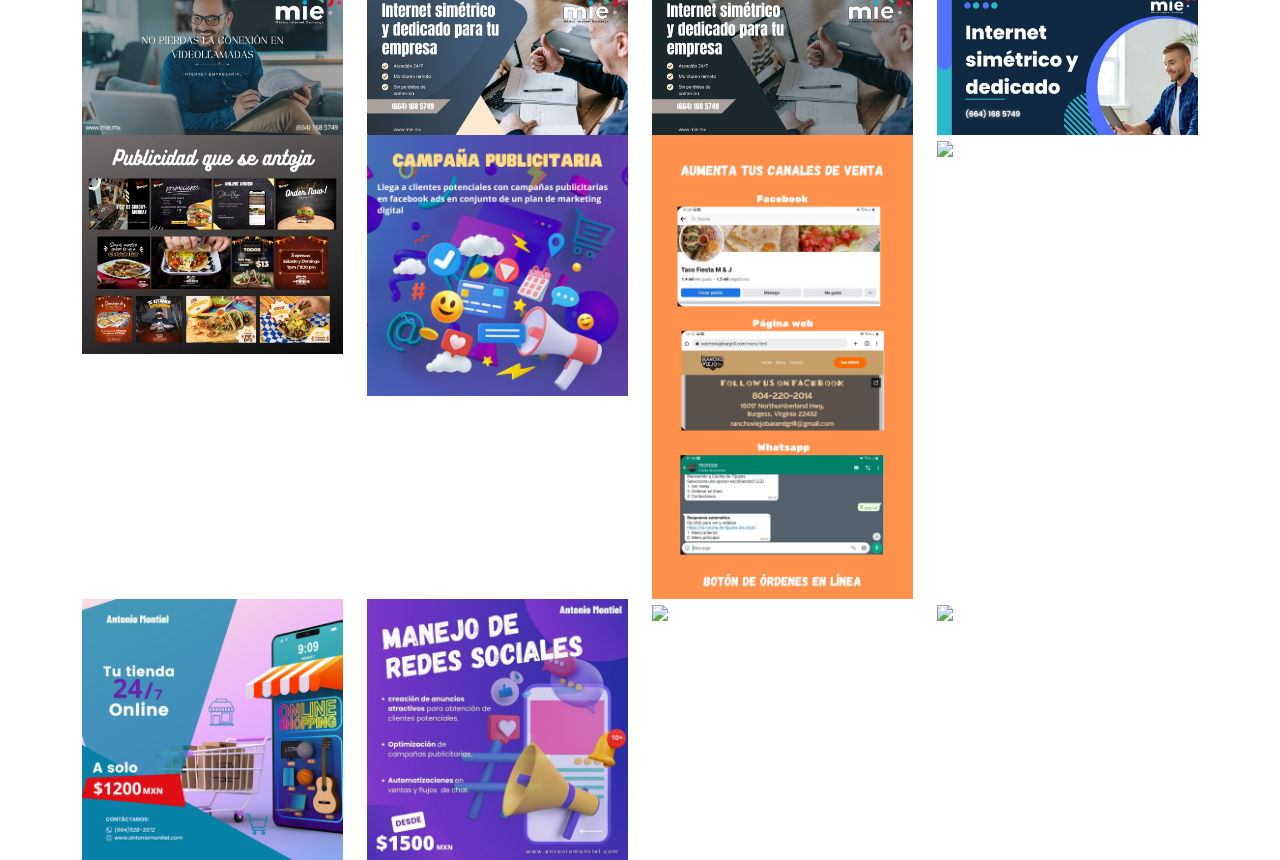
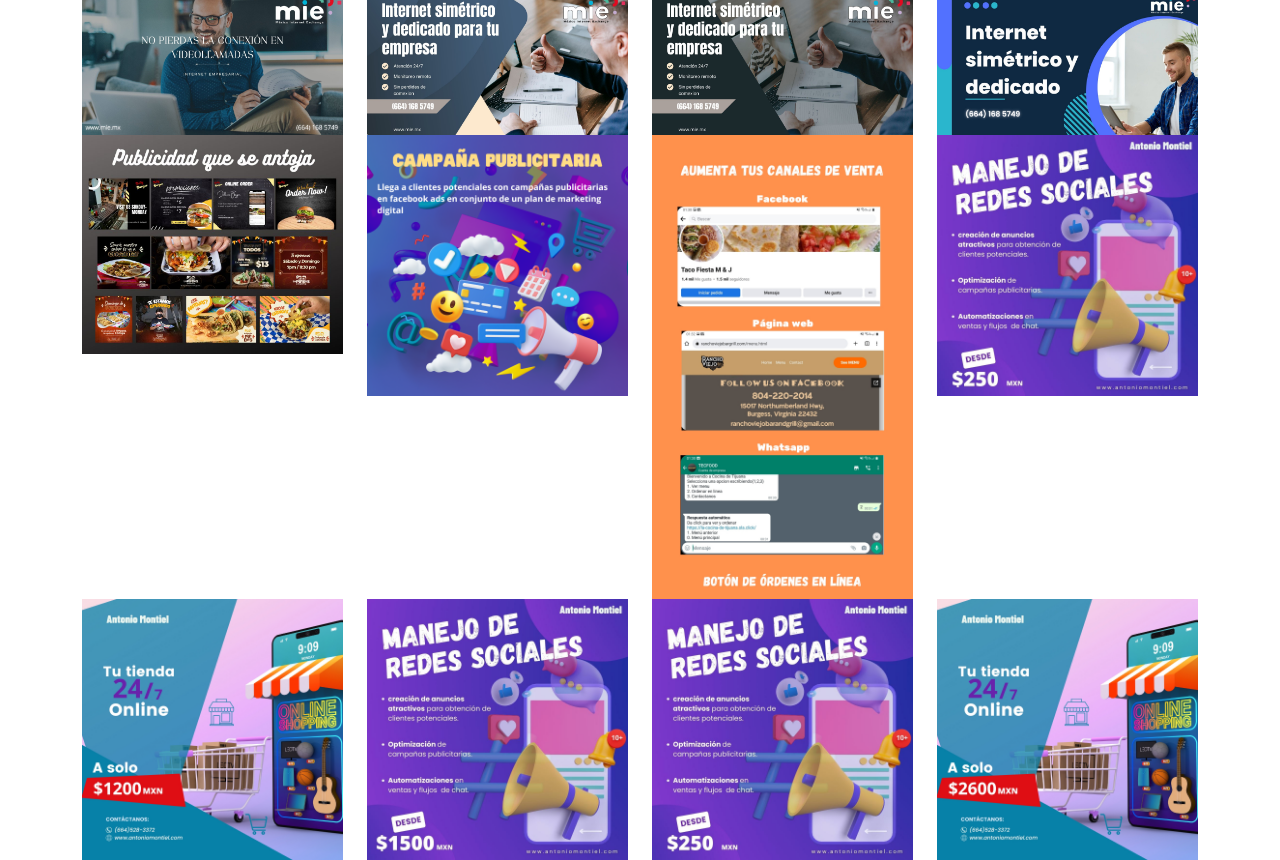
Before and after one commit to VikingAntonio/marketing, a plain HTML site: page docs/index.html in a window 1280 px wide. Shown: the part 1940-2800 px from the top of the page. Drawn offline with nearby package versions, Linux system fonts and the light colour scheme.

Commit message:
Update index.html

```diff
--- a/docs/index.html
+++ b/docs/index.html
@@ -117,13 +117,13 @@
             <div class="col-md-3"><img src="./assets/img/bellyburger.site.jpg"></div>
             <div class="col-md-3"><img src="./assets/img/digitalmarketingw.png"></div>
             <div class="col-md-3"><img src="./assets/img/botonesM.jpg"></div>
-            <div class="col-md-3"><img src="#"></div>
+            <div class="col-md-3"><img src="./assets/img/redesociales.jpg"></div>
         </div>
          <div class="row">
             <div class="col-md-3"><img src="./assets/img/tienda online.jpg"></div>
             <div class="col-md-3"><img src="./assets/img/social media.jpg"></div>
-            <div class="col-md-3"><img src="#"></div>
-            <div class="col-md-3"><img src="#"></div>
+            <div class="col-md-3"><img src="./assets/img/redesociales.jpg"></div>
+            <div class="col-md-3"><img src="./assets/img/tiendafb.jpg"></div>
         </div>
     </div><!-- End: 1 Row 4 Columns -->
     </div>
```
